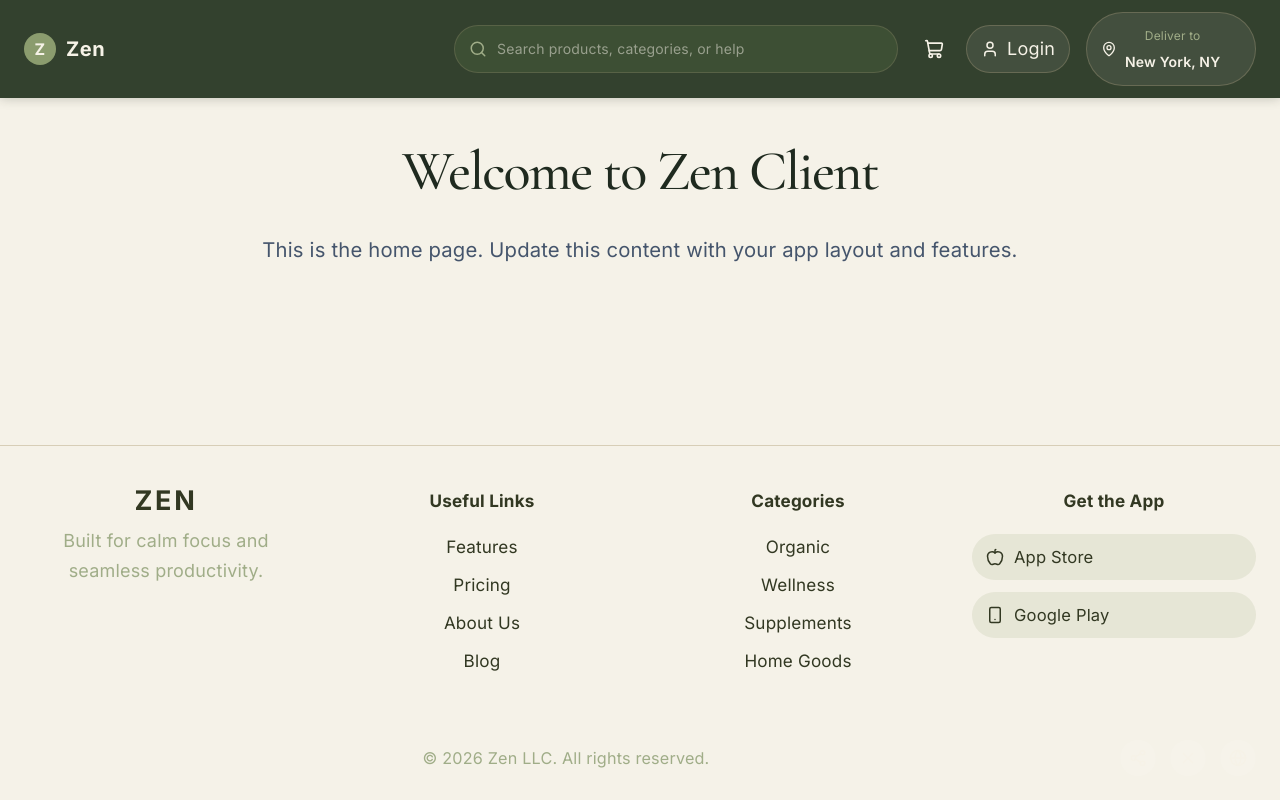
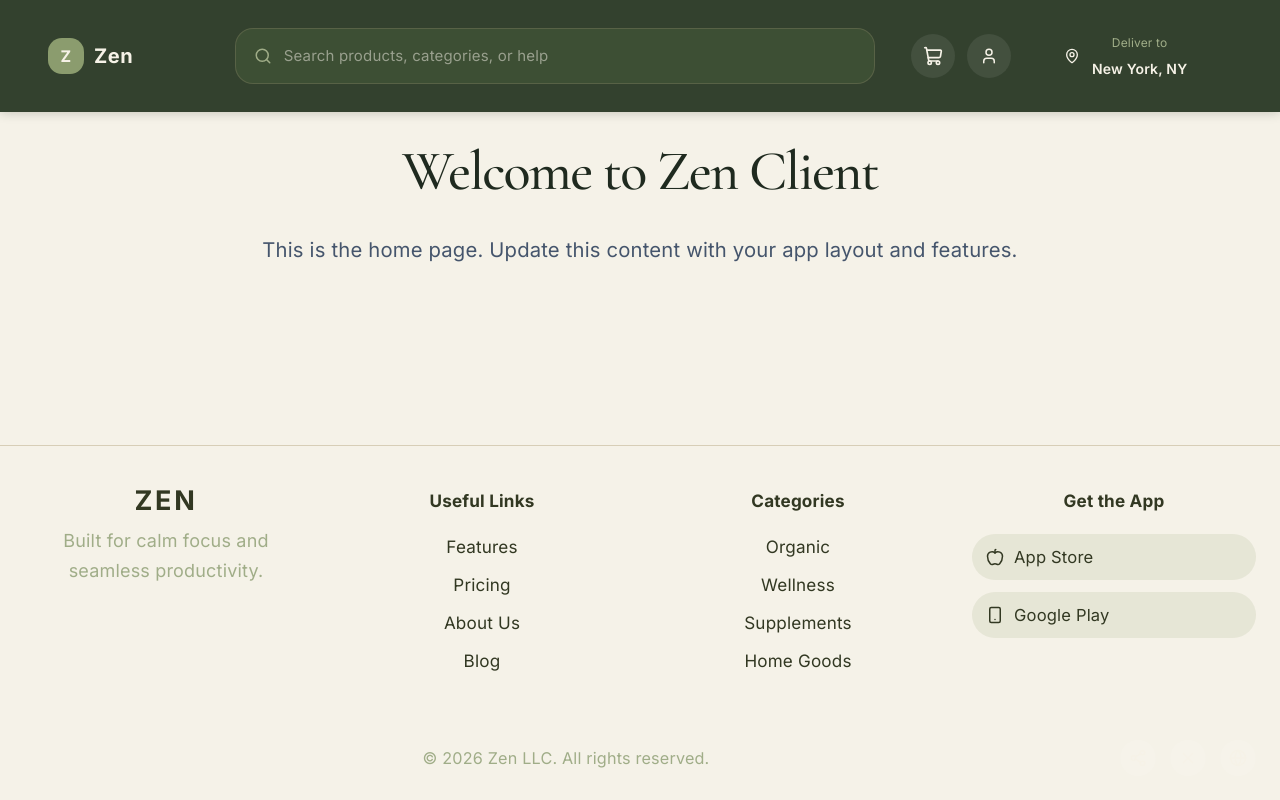
Before and after one commit to madhavavarma/ZenClient, a React (Vite) app: page / in a window 1280 px wide. Built offline with nearby package versions, Linux system fonts and the light colour scheme.

Commit message:
Bug Fix | Navbar | Alignments

```diff
--- a/src/components/navbar/Navbar.module.css
+++ b/src/components/navbar/Navbar.module.css
@@ -6,8 +6,8 @@
   display: flex;
   align-items: center;
   justify-content: space-between;
-  gap: 16px;
-  padding: 12px 24px;
+  gap: 18px;
+  padding: 18px 32px;
   background: var(--navbar-bg);
   color: var(--navbar-text);
   box-shadow: var(--navbar-shadow);
@@ -15,51 +15,22 @@
   flex-wrap: wrap;
 }
 
-.left {
+.left,
+.actions,
+.address,
+.searchForm {
   display: flex;
   align-items: center;
   gap: 12px;
-  flex: 1;
-}
-
-.actions {
-  display: flex;
-  align-items: center;
-  gap: 12px;
-}
-
-.searchForm {
-  flex: 1;
-  display: flex;
-  align-items: center;
-  max-width: 560px;
-  min-width: 220px;
-  gap: 10px;
-  background: var(--panel-bg);
-  border: 1px solid var(--border-light);
-  border-radius: 999px;
-  padding: 10px 14px;
-  min-width: 0;
-}
-
-.address {
-  display: flex;
-  align-items: center;
-  gap: 8px;
-  border: 1px solid var(--border-muted);
-  border-radius: 999px;
-  padding: 10px 14px;
-  background: var(--surface-soft);
-  color: var(--navbar-text);
-  cursor: default;
-  min-width: 170px;
-  flex-shrink: 0;
+  /* border: 1px solid var(--border-light); */
+  border-radius: 18px;
+  /* background: var(--surface-soft); */
+  padding: 12px 16px;
 }
 
 .left {
-  display: flex;
-  align-items: center;
-  gap: 12px;
+  flex: 0 0 auto;
+  min-width: 180px;
 }
 
 .logo {
@@ -72,9 +43,9 @@
 }
 
 .logoCircle {
-  width: 32px;
-  height: 32px;
-  border-radius: 50%;
+  width: 36px;
+  height: 36px;
+  border-radius: 14px;
   background: var(--brand-bg);
   display: inline-flex;
   align-items: center;
@@ -85,16 +56,11 @@
 
 .searchForm {
   flex: 1;
-  display: flex;
-  align-items: center;
-  max-width: 560px;
-  min-width: 220px;
-  gap: 10px;
+  max-width: 640px;
+  min-width: 240px;
   background: var(--panel-bg);
   border: 1px solid var(--border-light);
-  border-radius: 999px;
-  padding: 10px 14px;
-  min-width: 0;
+  padding: 14px 18px;
 }
 
 .searchInput {
@@ -103,28 +69,50 @@
   outline: none;
   background: transparent;
   color: var(--navbar-text);
-  font-size: 14px;
+  font-size: 15px;
   min-width: 0;
 }
 
 .actions {
-  display: flex;
+  flex: 0 0 auto;
+  justify-content: center;
+  padding: 10px 14px;
+}
+
+.iconButton {
+  position: relative;
+  border: none;
+  background: var(--surface-soft);
+  color: var(--navbar-text);
+  cursor: pointer;
+  display: inline-flex;
   align-items: center;
-  gap: 12px;
+  justify-content: center;
+  width: 44px;
+  height: 44px;
+  padding: 0;
+  border-radius: 999px;
+}
+
+.loginButton {
+  position: relative;
+  border: none;
+  background: var(--surface-soft);
+  color: var(--navbar-text);
+  cursor: pointer;
+  display: inline-flex;
+  align-items: center;
+  justify-content: center;
+  width: 44px;
+  height: 44px;
+  padding: 0;
+  border-radius: 999px;
 }
 
 .address {
-  display: flex;
-  align-items: center;
-  gap: 8px;
-  border: 1px solid var(--border-muted);
-  border-radius: 999px;
-  padding: 10px 14px;
-  background: var(--surface-soft);
-  color: var(--navbar-text);
-  cursor: default;
-  min-width: 170px;
-  flex-shrink: 0;
+  flex: 0 0 auto;
+  min-width: 200px;
+  padding: 12px 16px;
 }
 
 .addressLabel {
@@ -135,16 +123,6 @@
 .addressLocation {
   font-size: 14px;
   font-weight: 600;
-}
-
-.iconButton {
-  position: relative;
-  border: none;
-  background: transparent;
-  color: var(--navbar-text);
-  cursor: pointer;
-  padding: 10px;
-  border-radius: 999px;
 }
 
 .badge {
@@ -169,7 +147,7 @@
   align-items: center;
   gap: 8px;
   border: 1px solid var(--border-muted);
-  border-radius: 999px;
+  border-radius: 18px;
   padding: 10px 14px;
   background: var(--surface-soft);
   color: var(--navbar-text);
@@ -196,7 +174,7 @@
 @media (max-width: 720px) {
   .navbar {
     padding: 14px 18px;
-    min-height: 210px;
+    min-height: 220px;
   }
 
   .left,
@@ -212,18 +190,19 @@
   }
 
   .actions {
-    order: 1;
+    order: 2;
     justify-content: flex-end;
     gap: 10px;
+    padding: 12px 14px;
   }
 
   .address {
-    order: 2;
+    order: 3;
     margin-top: 12px;
   }
 
   .searchForm {
-    order: 3;
+    order: 4;
     margin-top: 12px;
   }
 
--- a/src/components/navbar/Navbar.tsx
+++ b/src/components/navbar/Navbar.tsx
@@ -56,9 +56,8 @@ export default function Navbar({
           {cartCount > 0 && <span className={styles.badge}>{cartCount}</span>}
         </button>
 
-        <button className={styles.loginButton} onClick={onLogin} type="button">
+        <button className={styles.iconButton} onClick={onLogin} type="button" aria-label="Login">
           <User size={18} />
-          <span>Login</span>
         </button>
       </div>
 
```
